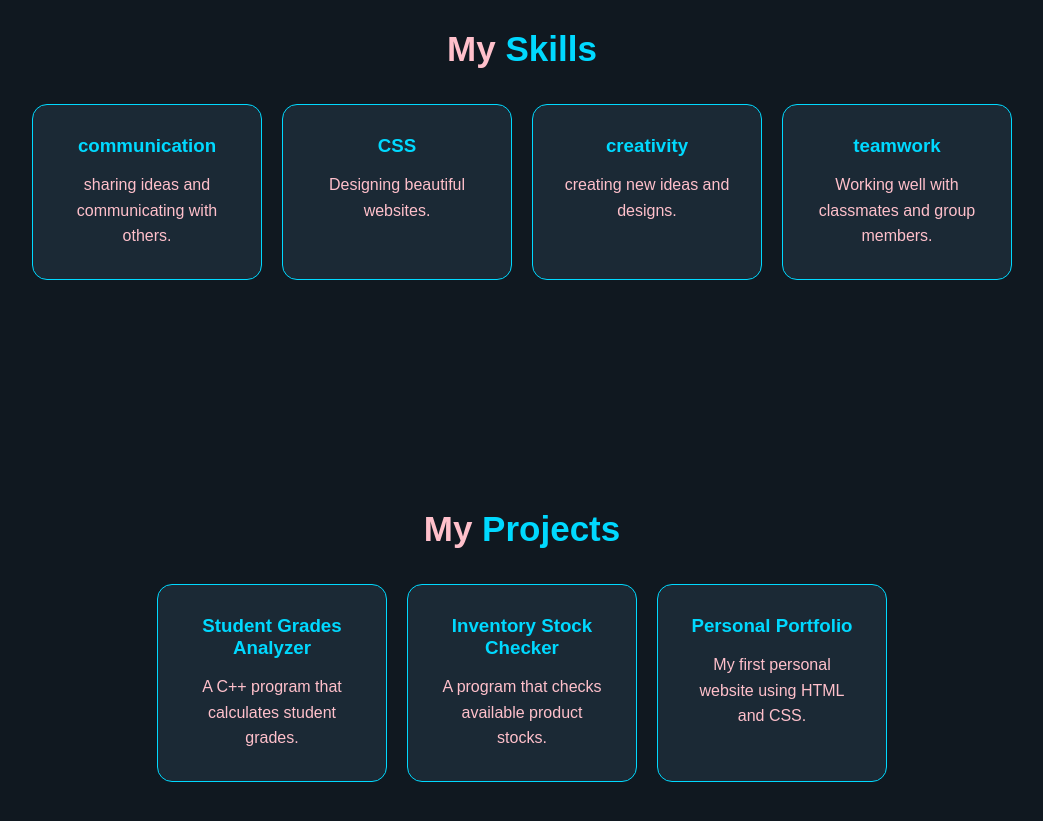
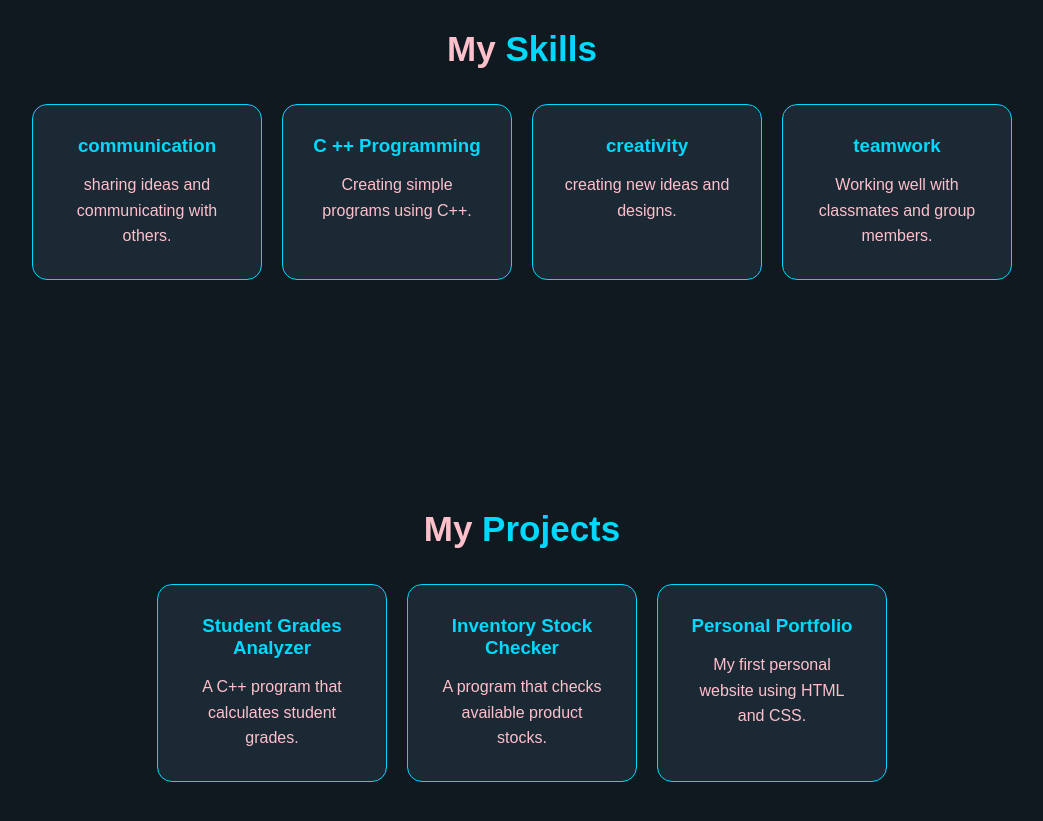
Before and after one commit to marizlausa9-ops/Mariz-Project-1, a plain HTML site: page index.html in a window 1280 px wide. Shown: the part 1280-2101 px from the top of the page, without its empty margins (118-1161 px from the left). Drawn offline with Linux system fonts and the light colour scheme.

Commit message:
C++ programming

```diff
--- a/index.html
+++ b/index.html
@@ -61,8 +61,8 @@
             </div>
 
             <div class="box">
-                <h3>CSS</h3>
-                <p>Designing beautiful websites.</p>
+                <h3>C ++ Programming</h3>
+                <p>Creating simple programs using C++.</p>
             </div>
 
             <div class="box">
```
